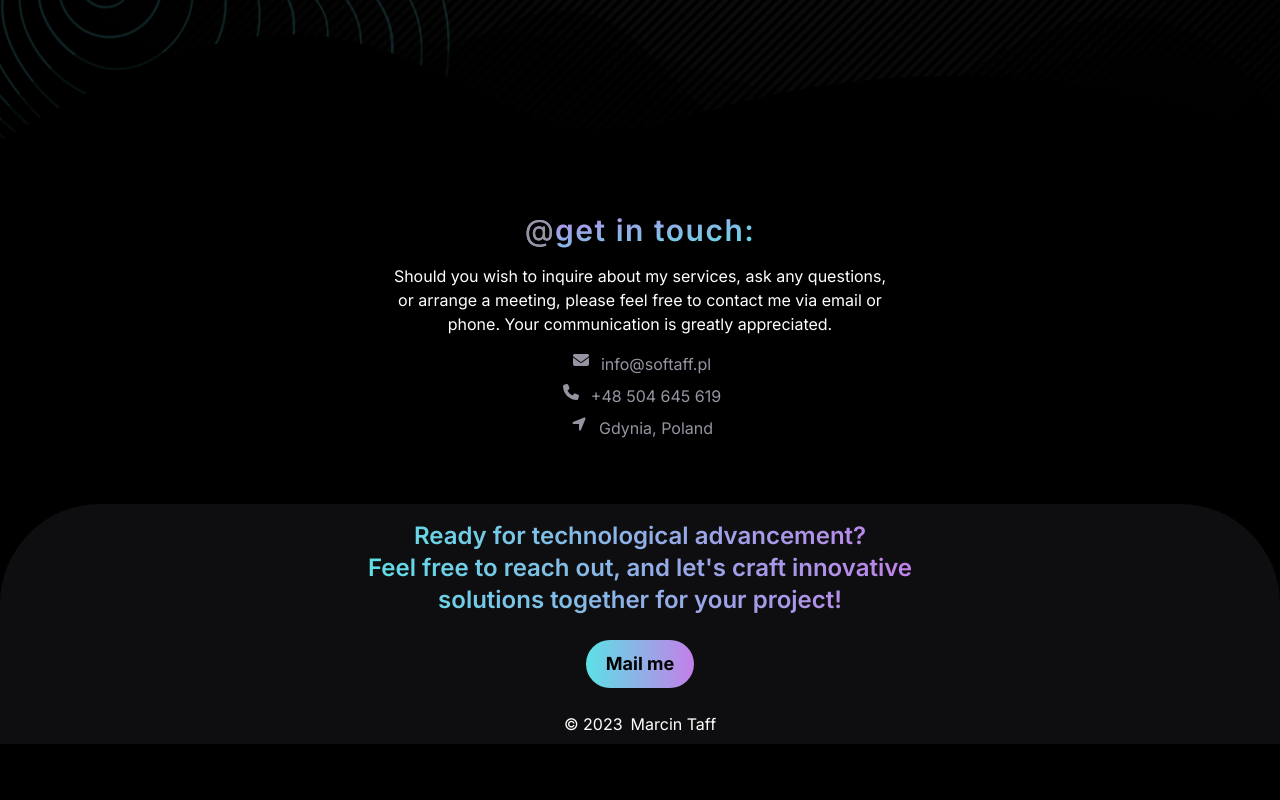
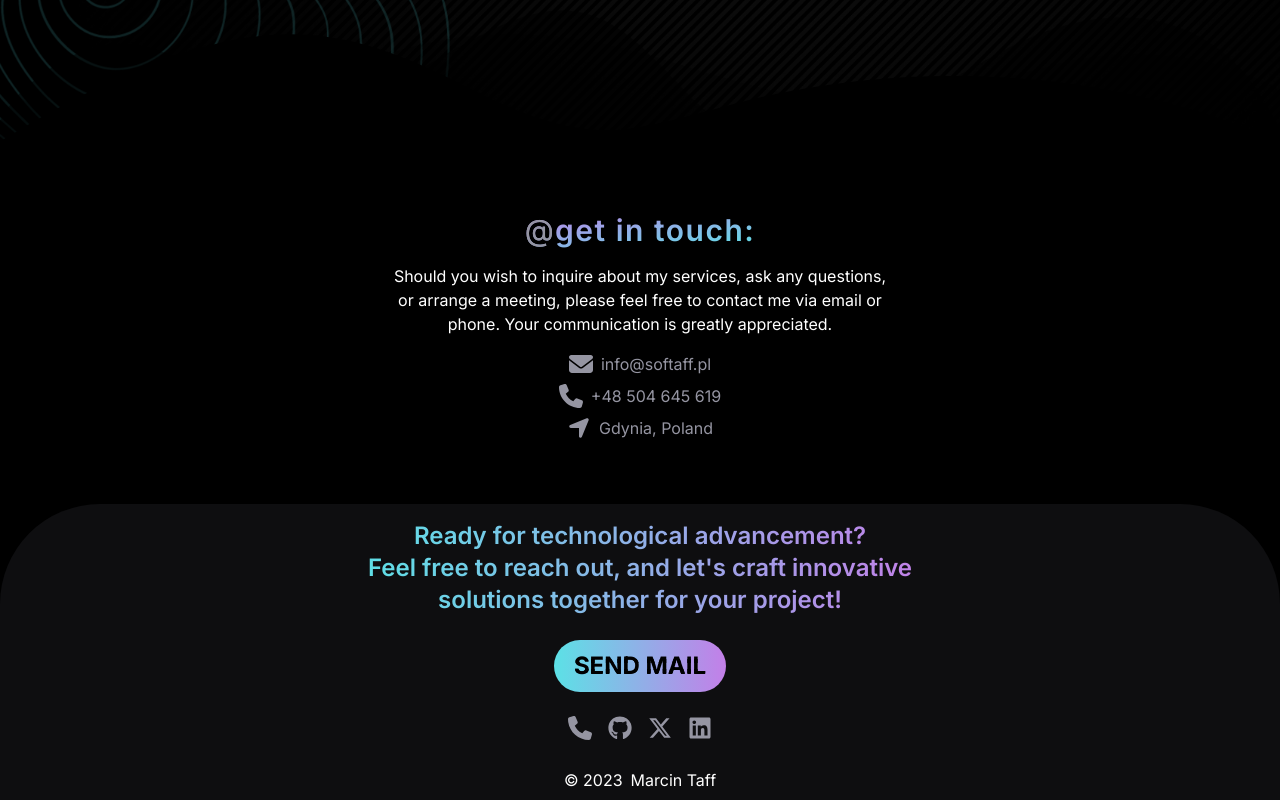
Before and after one commit to taff1x/portfolio-nextjs, a Next.js app: page / in a window 1280 px wide. Shown: the part 802-1602 px from the top of the page. Before the commit the page ends 1546 px from the top, so only its background shows below. Built offline with nearby package versions, Linux system fonts and the light colour scheme.

Commit message:
Added scroll button and modified bottom bar

```diff
--- /dev/null
+++ b/app/components/bottom-bar/bottom-bar.module.css
@@ -0,0 +1,52 @@
+.stack {
+    display: grid;
+    grid-template-columns: 1fr;
+    --stacks: 0; /* received from component */
+  }
+
+  .stack span {
+    --index: 0;
+    animation: stack 340ms cubic-bezier(.46,.29,0,1.24) 1 backwards calc(var(--index) * 120ms), glitch 2s ease infinite 2s alternate-reverse;
+    clip-path: inset(var(--clip-top) 0 var(--clip-bottom) 0);
+    grid-column-start: 1;
+    grid-row-start: 1;
+    --stack-height: calc(100% / var(--stacks) - 1px);
+    --inverse-index: calc(calc(var(--stacks) - 1) - var(--index));
+    --clip-top: calc(var(--stack-height) * var(--index));
+    --clip-bottom: calc(var(--stack-height) * var(--inverse-index));
+
+  }
+
+  .stack span:nth-child(odd) { --glitch-translate: 8px; }
+  .stack span:nth-child(even) { --glitch-translate: -8px; }
+
+  @keyframes stack {
+    0% {
+      opacity: 0;
+      text-shadow: -2px 3px 0 red, 2px -3px 0 blue;
+      transform: translateX(-50%);
+    };
+    60% {
+      opacity: 0.5;
+      transform: translateX(50%);
+    }
+    80% {
+      opacity: 1;
+      text-shadow: 2px -3px 0 red, -2px 3px 0 blue;
+      transform: none;
+    }
+    100% {
+      text-shadow: none;
+    }
+  }
+
+  @keyframes glitch {
+    0% {
+      text-shadow: -2px 3px 0 red, 2px -3px 0 blue;
+      transform: translate(var(--glitch-translate));
+    }
+    2% {
+      text-shadow: 2px -3px 0 red, -2px 3px 0 blue;
+    }
+    4%, 100% {  text-shadow: none; transform: none; }
+  }
--- a/app/components/bottom-bar/index.tsx
+++ b/app/components/bottom-bar/index.tsx
@@ -1,4 +1,13 @@
 import React from 'react'
+import { library } from '@fortawesome/fontawesome-svg-core'
+import { FontAwesomeIcon } from "@fortawesome/react-fontawesome";
+import { faPhone, } from "@fortawesome/free-solid-svg-icons"
+import { faGithub, faXTwitter, faLinkedin } from "@fortawesome/free-brands-svg-icons";
+library.add(
+  faPhone, faGithub, faXTwitter, faLinkedin
+)
+
+import styles from './bottom-bar.module.css'
 
 const BottomBar = () => {
   return (
@@ -7,11 +16,30 @@ const BottomBar = () => {
         Ready for technological advancement?<br />
         Feel free to reach out, and let's craft innovative solutions together for your project!
       </p>
-      <button className="text-black bg-gradient-to-r from-green-500 to-fuchsia-500 hover:bg-gradient-to-bl focus:ring-4 focus:outline-none focus:ring-gray-100 font-bold rounded-full text-lg px-5 py-2.5">
+      <button className="text-black bg-gradient-to-r from-green-500 to-fuchsia-500 hover:bg-gradient-to-bl focus:ring-4 focus:outline-none focus:ring-gray-100 font-bold rounded-full text-2xl px-5 py-2.5">
         <a href="mailto:info@softaff.pl">
-          Mail me
+          <div className={styles['stack']} style={{ ['--stacks' as any] : 3 }}>
+          <span style={{ ['--index' as any] : 0 }}>SEND MAIL</span>
+          <span style={{ ['--index' as any] : 1 }}>SEND MAIL</span>
+          <span style={{ ['--index' as any] : 2 }}>SEND MAIL</span>
+        </div>
         </a>
       </button>
+      <div className="flex flex-row gap-x-4 justify-center items-center" >
+        <a className="text-gray-500 hover:text-gray-300" href="tel:+48504645619">
+          <FontAwesomeIcon className="w-6 h-6" icon={ faPhone } />
+        </a>
+        <a className="text-gray-500 hover:text-gray-300" href="https://github.com/taff1x" target="_blank" rel="noopener noreferrer">
+          <FontAwesomeIcon className="w-6 h-6" icon={ faGithub } />
+        </a>
+        <a className="text-gray-500 hover:text-gray-300" href="https://twitter.com/universe_champ" target="_blank" rel="noopener noreferrer">
+          <FontAwesomeIcon className="w-6 h-6" icon={ faXTwitter } />
+        </a>
+        <a className="text-gray-500 hover:text-gray-300" href="https://www.linkedin.com/in/marcin-taff/" target="_blank" rel="noopener noreferrer">
+          <FontAwesomeIcon className="w-6 h-6" icon={ faLinkedin } />
+        </a>
+      </div>
+
       <div className="flex gap-2 pb-2">
         <span>&copy; 2023</span>
         <a href="https://www.linkedin.com/in/marcin-taff/" target="_blank" rel="noopener noreferrer">
--- a/app/components/contact/index.tsx
+++ b/app/components/contact/index.tsx
@@ -13,13 +13,13 @@ const ContactSection = () => {
       <p className="max-w-lg py-4">Should you wish to inquire about my services, ask any questions, or arrange a meeting, please feel free to contact me via email or phone. Your communication is greatly appreciated.</p>
       <div className="flex flex-col gap-y-2 justify-center items-center" >
         <a className="flex gap-2 text-gray-500 hover:text-gray-300" href="mailto:info@softaff.pl">
-          <FontAwesomeIcon className="w-6" icon={faEnvelope} />info@softaff.pl
+          <FontAwesomeIcon className="w-6 h-6" icon={ faEnvelope } />info@softaff.pl
         </a>
         <a className="flex gap-2 text-gray-500 hover:text-gray-300" href="tel:+48504645619">
-        <FontAwesomeIcon className="w-6" icon={faPhone} />+48 504 645 619
+        <FontAwesomeIcon className="w-6 h-6" icon={ faPhone } />+48 504 645 619
         </a>
         <a className="flex gap-2 text-gray-500 hover:text-gray-300" href="https://www.google.com/maps/d/viewer?mid=1Lz7KqpjP-bwbFR0AllfU1yTkNiw&hl=en_US&ll=54.50146786496932%2C18.50812150000001&z=13" target="_blank" rel="noopener noreferrer">
-          <FontAwesomeIcon className="w-6" icon={faLocationArrow} />Gdynia, Poland
+          <FontAwesomeIcon className="w-6 h-6" icon={ faLocationArrow } />Gdynia, Poland
         </a>
         </div>
       </div>
--- /dev/null
+++ b/app/components/scroll-button/index.tsx
@@ -0,0 +1,46 @@
+"use client"
+
+import React, { useState, useEffect } from 'react';
+import { library } from '@fortawesome/fontawesome-svg-core'
+import { faCircleChevronUp }  from "@fortawesome/free-solid-svg-icons"
+import { FontAwesomeIcon } from "@fortawesome/react-fontawesome";
+library.add(
+    faCircleChevronUp
+)
+
+const ScrollButton = () => {
+    const [visible, setVisible] = useState(false);
+
+    useEffect(() => {
+      const handleVisible = () => {
+        const scrolled = document.body.scrollTop || document.documentElement.scrollTop;
+
+        scrolled > 300 ? setVisible(true) : setVisible(false);
+      };
+
+      window.addEventListener('scroll', handleVisible);
+
+      return () => {
+        window.removeEventListener('scroll', handleVisible);
+      };
+    }, []);
+
+    const scrollToTop = () => {
+      window.scrollTo({
+        top: 0,
+        behavior: 'smooth'
+      });
+    };
+
+    return (
+      <button
+        className="bg-indigo-500/80 border-none rounded-lg bottom-3 text-black cursor-pointer hidden outline-none p-3 fixed right-3 z-10"
+        style={{display: visible ? 'inline' : 'none'}}
+        onClick={scrollToTop}
+      >
+        <FontAwesomeIcon className="w-8 h-8" icon={ faCircleChevronUp } />
+      </button>
+    );
+}
+
+export default ScrollButton
--- a/app/components/socials/index.tsx
+++ b/app/components/socials/index.tsx
@@ -2,25 +2,24 @@ import React from 'react'
 
 import { library } from '@fortawesome/fontawesome-svg-core'
 import { FontAwesomeIcon } from "@fortawesome/react-fontawesome";
-import { faGithub, faTwitter, faLinkedin } from "@fortawesome/free-brands-svg-icons";
-import { faPhone } from "@fortawesome/free-solid-svg-icons"
+import { faGithub, faXTwitter, faLinkedin } from "@fortawesome/free-brands-svg-icons";
 library.add(
-  faGithub, faTwitter, faLinkedin, faPhone
+  faGithub, faXTwitter, faLinkedin
 )
 
 const Socials = () => {
     return (
       <>
         <h2 className="text-3xl font-semibold text-center tracking-wider text-transparent bg-clip-text bg-gradient-to-tl from-green-500 to-fuchsia-500"><span className="font-normal text-gray-500">@</span>socials:</h2>
-        <div className="pt-2 flex flex-row flex-wrap justify-center text-center">
+        <div className="pt-4 flex flex-row flex-wrap justify-center text-center">
           <a className="flex justify-center flex-1 max-w-[150px] text-gray-500 hover:text-gray-300" href="https://github.com/taff1x" target="_blank" rel="noopener noreferrer">
-            <FontAwesomeIcon className="w-12" icon={faGithub} />
+            <FontAwesomeIcon className="w-12 h-12" icon={ faGithub } />
           </a>
           <a className="flex justify-center flex-1 max-w-[150px]  text-gray-500 hover:text-gray-300" href="https://twitter.com/universe_champ" target="_blank" rel="noopener noreferrer">
-            <FontAwesomeIcon className="w-12" icon={faTwitter} />
+            <FontAwesomeIcon className="w-12 h-12" icon={ faXTwitter } />
           </a>
           <a className="flex justify-center flex-1 max-w-[150px]  text-gray-500 hover:text-gray-300" href="https://www.linkedin.com/in/marcin-taff/" target="_blank" rel="noopener noreferrer">
-            <FontAwesomeIcon className="w-12" icon={faLinkedin} />
+            <FontAwesomeIcon className="w-12 h-12" icon={ faLinkedin } />
           </a>
         </div>
       </>
--- a/app/layout.tsx
+++ b/app/layout.tsx
@@ -3,6 +3,7 @@ import { Inter } from 'next/font/google'
 import './globals.css'
 import Navigation from './components/navigation'
 import BottomBar from './components/bottom-bar'
+import ScrollButton from './components/scroll-button'
 
 const inter = Inter({ subsets: ['latin'] })
 
@@ -23,6 +24,7 @@ export default function RootLayout({
         <Navigation />
         {children}
         <BottomBar />
+        <ScrollButton />
       </body>
     </html>
   )
--- a/app/page.tsx
+++ b/app/page.tsx
@@ -7,10 +7,8 @@ import ContactSection from "./components/contact";
 export default function Home() {
   return (
     <>
-
       <LandingPage />
       <ContactSection />
-
     </>
   );
 }
```
